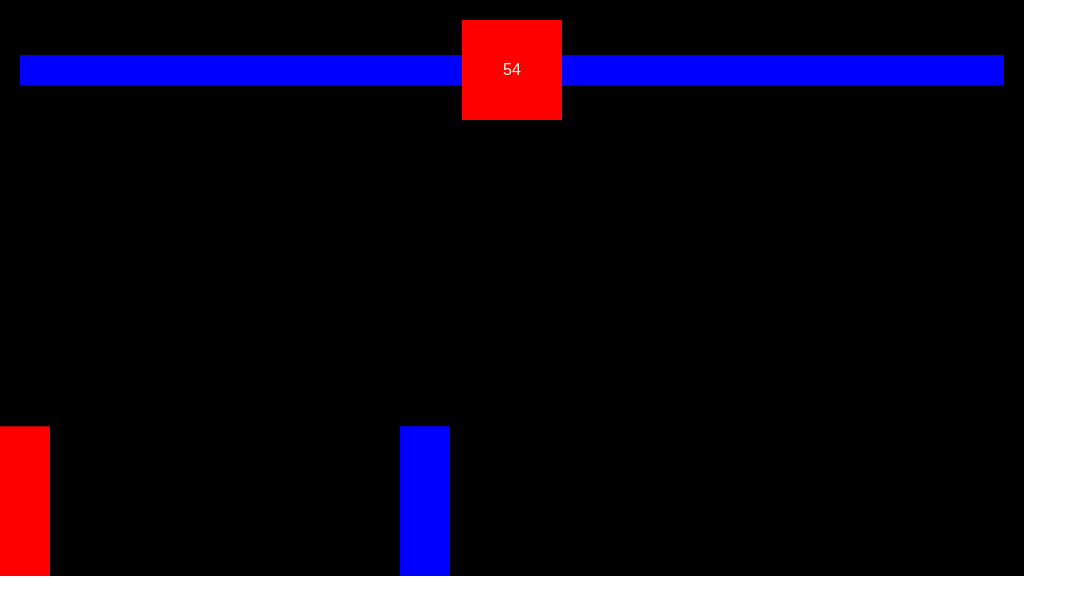
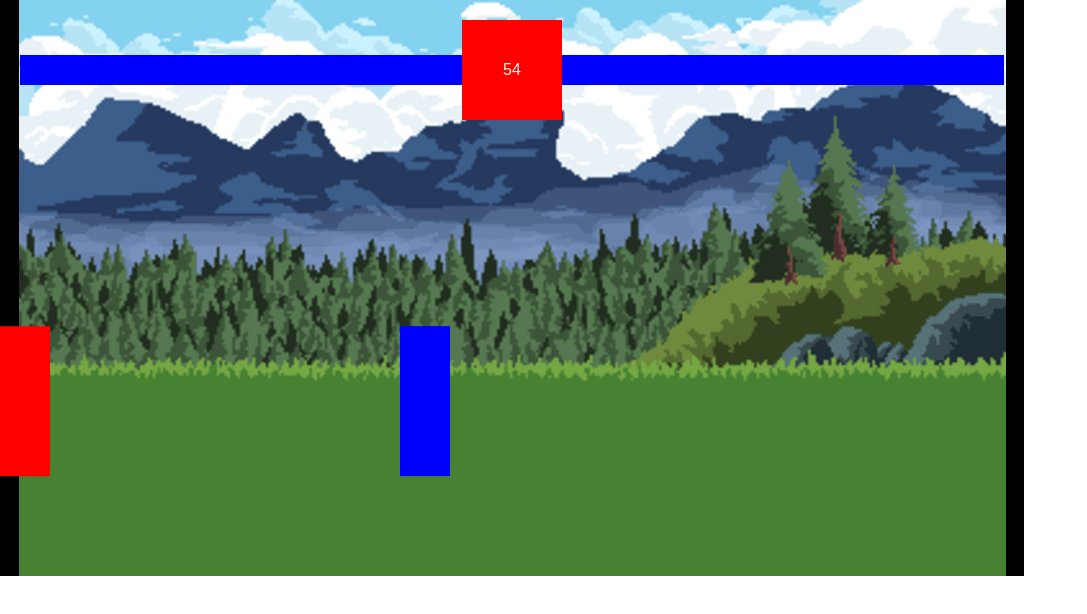
Before and after one commit to imd1005-web-development-winter-2023/group-project-rackly, a plain HTML site: page index.html in a window 1280 px wide. Shown: the top 614 px of the page, without its empty margins (0-1087 px from the left). Drawn offline with Linux system fonts and the light colour scheme.

Commit message:
background

```diff
--- /dev/null
+++ b/classes.js
@@ -0,0 +1,77 @@
+
+class Sprite {
+    constructor({position, imageSrc}) {
+        this.position = position
+        this.width = 50
+        this.height = 150
+        this.image = new Image()
+        this.image.src = imageSrc
+    }
+
+    draw() {
+        c.drawImage(this.image, this.position.x, this.position.y)
+    }
+
+    update() {
+        this.draw()
+    }
+}
+
+
+// new class duplicate
+class Fighter {
+    constructor({position, velocity, color = 'red', offset}) {
+        this.position = position
+        this.velocity = velocity
+        this.width = 50
+        this.height = 150
+        this.lastKey
+        this.attackBox = {
+            position: {
+                x: this.position.x,
+                y: this.position.y
+            },
+            offset,
+            width: 100,
+            height: 50
+        }
+        this.color = color
+        this.isAttacking
+        this.health = 100
+    }
+
+    draw() {
+        c.fillStyle = this.color
+        c.fillRect(this.position.x, this.position.y, this.width, this.height)
+
+        // attack box
+        if(this.isAttacking){
+        c.fillStyle = 'green'
+        c.fillRect(
+            this.attackBox.position.x,
+             this.attackBox.position.y,
+             this.attackBox.width,
+             this.attackBox.height
+        )
+       }
+    }
+
+    update() {
+        this.draw()
+        this.attackBox.position.x = this.position.x + this.attackBox.offset.x
+        this.attackBox.position.y = this.position.y
+
+        this.position.x += this.velocity.x
+        this.position.y += this.velocity.y
+
+        if (this.position.y + this.height + this.velocity.y >= canvas.height - 100) {
+            this.velocity.y = 0
+        }else this.velocity.y += gravity
+    }
+    attack() {
+        this.isAttacking = true
+        setTimeout(() => {
+            this.isAttacking = false
+        }, 100)
+    }
+}
--- a/index.html
+++ b/index.html
@@ -54,6 +54,8 @@
     </main>
 
     <!-- This is where we add our awesome JavaScript code -->
+    <script src="./utils.js"></script>
+    <script src="./classes.js"></script>
     <script src="./main.js"></script>
   </body>
 </html>
--- a/main.js
+++ b/main.js
@@ -12,88 +12,15 @@ c.fillRect(0, 0, canvas.width, canvas.height)
 
 const gravity = 0.7
 
-/*
-function fullscreen() {
-    if (!fullWindowState) {
-        fullWindowState = true;
-        //canvas goes full Window
-        canvas.width = window.innerWidth;
-        canvas.height = window.innerHeight;
-        canvas.className = "fullscreen"
+const background = new Sprite({
+    position: {
+        x: 0,
+        y:0
+    },
+    imageSrc: './images/favicon/Background (1).png'
+})
 
-        document.body.scrollTop = 0; // <-- pull the page back up to the top
-        document.body.style.overflow = 'hidden'; // <-- relevant addition
-    } else {
-        fullWindowState = false;
-        //canvas goes normal
-        canvas.width = 820;
-        canvas.height = 600;
-        canvas.className = "";
-
-        document.body.style.overflow = 'visible'; // <-- toggle back to normal mode
-    }
-
-}
-*/
-
-class Sprite {
-    constructor({position, velocity, color = 'red', offset}) {
-        this.position = position
-        this.velocity = velocity
-        this.width = 50
-        this.height = 150
-        this.lastKey
-        this.attackBox = {
-            position: {
-                x: this.position.x,
-                y: this.position.y
-            },
-            offset,
-            width: 100,
-            height: 50
-        }
-        this.color = color
-        this.isAttacking
-        this.health = 100
-    }
-
-    draw() {
-        c.fillStyle = this.color
-        c.fillRect(this.position.x, this.position.y, this.width, this.height)
-
-        // attack box
-        if(this.isAttacking){
-        c.fillStyle = 'green'
-        c.fillRect(
-            this.attackBox.position.x,
-             this.attackBox.position.y,
-             this.attackBox.width,
-             this.attackBox.height
-        )
-       }
-    }
-
-    update() {
-        this.draw()
-        this.attackBox.position.x = this.position.x + this.attackBox.offset.x
-        this.attackBox.position.y = this.position.y
-
-        this.position.x += this.velocity.x
-        this.position.y += this.velocity.y
-
-        if (this.position.y + this.height + this.velocity.y >= canvas.height) {
-            this.velocity.y = 0
-        }else this.velocity.y += gravity
-    }
-    attack() {
-        this.isAttacking = true
-        setTimeout(() => {
-            this.isAttacking = false
-        }, 100)
-    }
-}
-
-const player = new Sprite({
+const player = new Fighter({
     position:{
     x: 0,
     y: 0
@@ -109,7 +36,7 @@ const player = new Sprite({
 })
 
 
-const enemy = new Sprite({
+const enemy = new Fighter({
     position:{
     x: 400,
     y: 100
@@ -143,45 +70,6 @@ const keys = {
     }
 }
 
-function rectangularCollision({rectangle1,rectangle2}) {
-    return(
-        rectangle1.attackBox.position.x + rectangle1.attackBox.width >=
-         rectangle2.position.x &&
-         rectangle1.attackBox.position.x <=
-         rectangle2.position.x + rectangle2.width &&
-         rectangle1.attackBox.position.y + rectangle1.attackBox.height >=
-        rectangle2.position.y &&
-        rectangle1.attackBox.position.y <= rectangle2.position.y + rectangle2.height
-
-    )
-}
-
-function determineWinner({player, enemy, timerId}) {
-    clearTimeout(timerId)
-    document.querySelector('#displayText').style.display = 'flex'
-    if(player.health === enemy.health) {
-        document.querySelector('#displayText').innerHTML = 'TIE'
-    } else if (player.health > enemy.health) {
-        document.querySelector('#displayText').innerHTML = 'Player 1 Wins'
-    }else if (player.health < enemy.health) {
-        document.querySelector('#displayText').innerHTML = 'Player 2 Wins'
-    }
-}
-
-//infinite loop for timer countdown
-let timer = 60
-let timerId
-function decreaseTimer() {
-    if (timer > 0) {
-        timerId = setTimeout(decreaseTimer, 1000)
-        timer--
-        document.querySelector('#timer').innerHTML = timer
-    }
-    if (timer === 0) {
-        determineWinner({player, enemy, timerId})
-    }
-}
-
 
 decreaseTimer()
 
@@ -190,6 +78,7 @@ function animate() {
     window.requestAnimationFrame(animate)
     c.fillStyle = 'black'
    c.fillRect(0, 0, canvas.width, canvas.height)
+    background.update()
     player.update()
     enemy.update()
 
--- /dev/null
+++ b/utils.js
@@ -0,0 +1,40 @@
+
+
+function rectangularCollision({rectangle1,rectangle2}) {
+    return(
+        rectangle1.attackBox.position.x + rectangle1.attackBox.width >=
+         rectangle2.position.x &&
+         rectangle1.attackBox.position.x <=
+         rectangle2.position.x + rectangle2.width &&
+         rectangle1.attackBox.position.y + rectangle1.attackBox.height >=
+        rectangle2.position.y &&
+        rectangle1.attackBox.position.y <= rectangle2.position.y + rectangle2.height
+
+    )
+}
+
+function determineWinner({player, enemy, timerId}) {
+    clearTimeout(timerId)
+    document.querySelector('#displayText').style.display = 'flex'
+    if(player.health === enemy.health) {
+        document.querySelector('#displayText').innerHTML = 'TIE'
+    } else if (player.health > enemy.health) {
+        document.querySelector('#displayText').innerHTML = 'Player 1 Wins'
+    }else if (player.health < enemy.health) {
+        document.querySelector('#displayText').innerHTML = 'Player 2 Wins'
+    }
+}
+
+//infinite loop for timer countdown
+let timer = 60
+let timerId
+function decreaseTimer() {
+    if (timer > 0) {
+        timerId = setTimeout(decreaseTimer, 1000)
+        timer--
+        document.querySelector('#timer').innerHTML = timer
+    }
+    if (timer === 0) {
+        determineWinner({player, enemy, timerId})
+    }
+}
```
Also changed, not shown: images/favicon/Background (1).png (added), images/favicon/Background.png (deleted).
